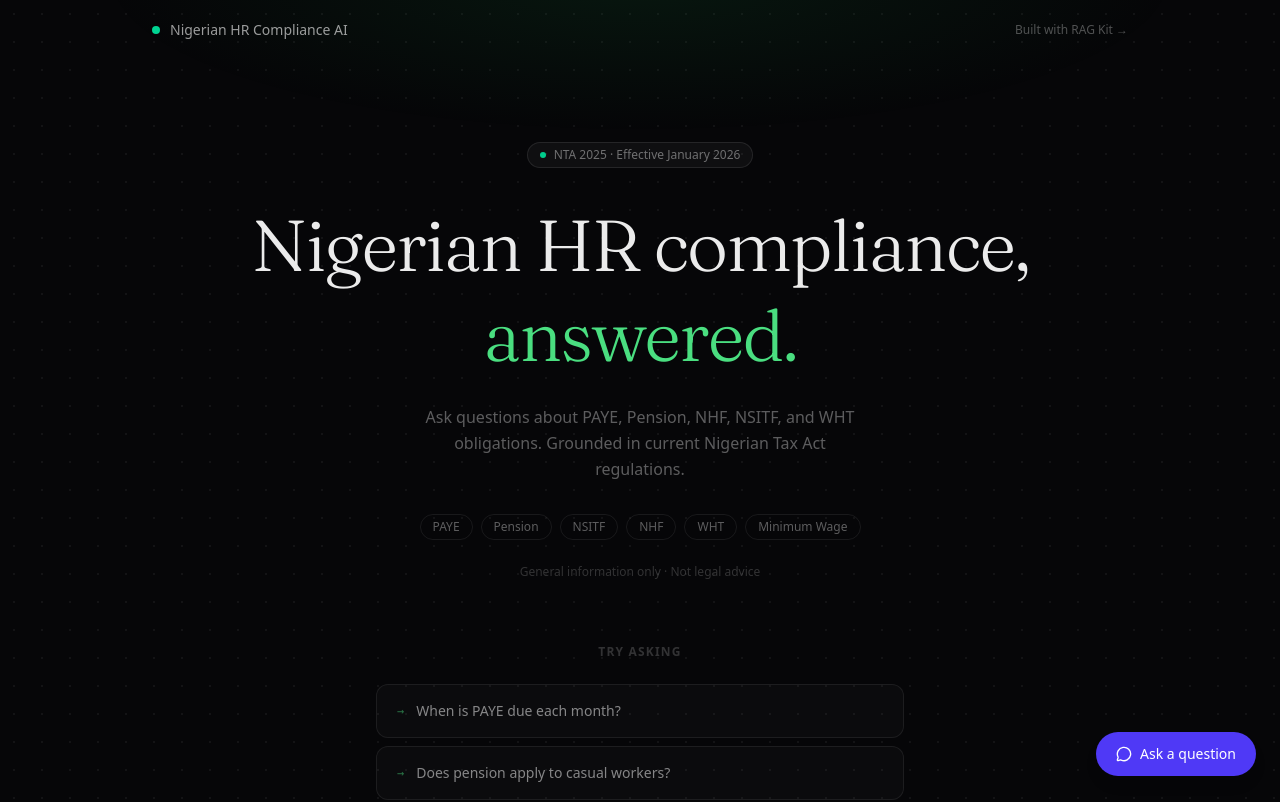
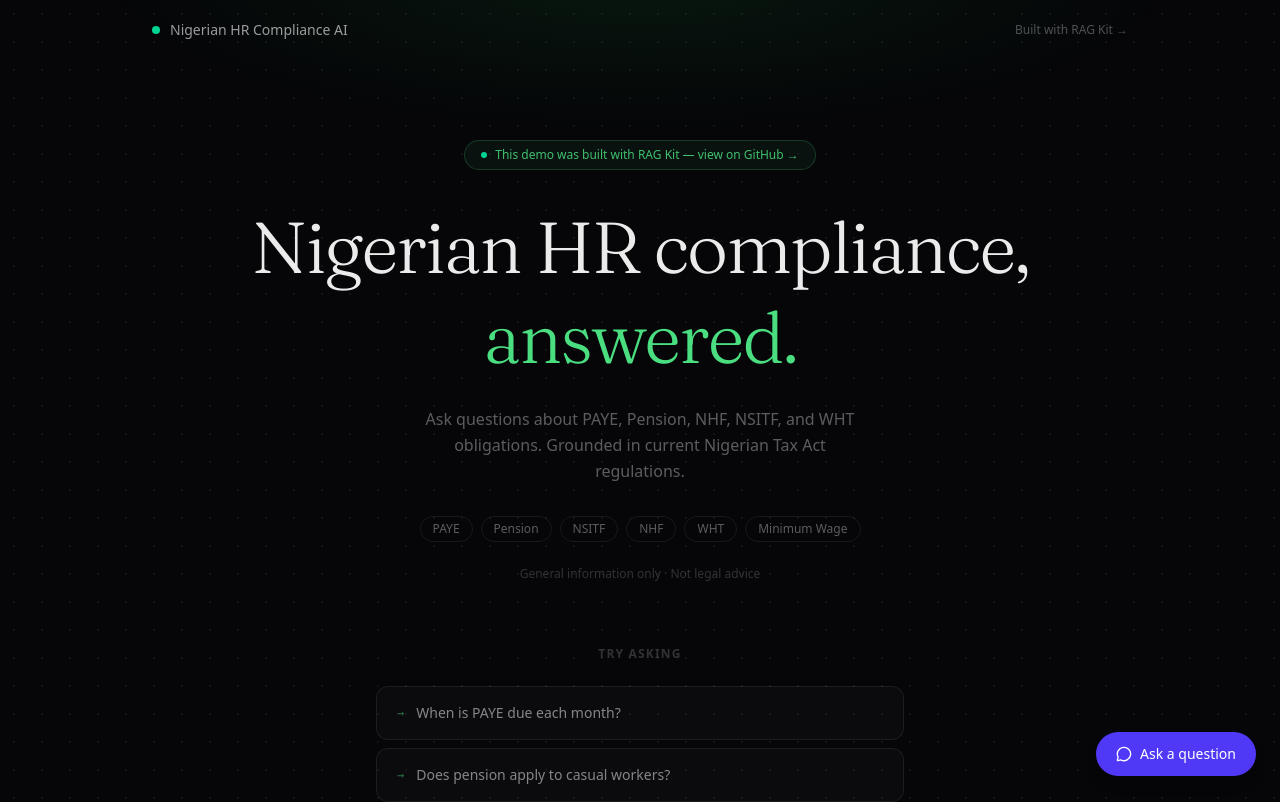
Before and after one commit to zikorachukwuka/RAG-Kit, a Next.js app in the folder demo/: page / in a window 1280 px wide. Shown: the top 802 px of the page. Built offline with nearby package versions, Linux system fonts and the light colour scheme.

Commit message:
Make RAG Kit badge prominent and remove NTA date badge

```diff
--- a/demo/app/page.tsx
+++ b/demo/app/page.tsx
@@ -63,19 +63,21 @@ export default function HomePage() {
 
         {/* Hero */}
         <section className="relative z-10 mx-auto max-w-4xl px-6 pb-16 pt-20 text-center">
-          {/* Live badge */}
-          <div
-            className="mb-8 inline-flex items-center gap-2 rounded-full px-3 py-1"
+          {/* RAG Kit badge */}
+          <a
+            href="https://github.com/zikorachukwuka/RAG-Kit"
+            target="_blank"
+            rel="noopener noreferrer"
+            className="mb-8 inline-flex items-center gap-2 rounded-full px-4 py-1.5 text-xs font-medium transition-all hover:border-emerald-500/40 hover:bg-emerald-500/10"
             style={{
-              border: '1px solid rgba(255,255,255,0.09)',
-              background: 'rgba(255,255,255,0.04)',
+              border: '1px solid rgba(74,222,128,0.2)',
+              background: 'rgba(74,222,128,0.06)',
+              color: 'rgba(74,222,128,0.85)',
             }}
           >
-            <div className="h-1.5 w-1.5 animate-pulse rounded-full bg-emerald-400" />
-            <span className="text-xs" style={{ color: 'rgba(255,255,255,0.4)' }}>
-              NTA 2025 · Effective January 2026
-            </span>
-          </div>
+            <div className="h-1.5 w-1.5 rounded-full bg-emerald-400" />
+            This demo was built with RAG Kit — view on GitHub →
+          </a>
 
           {/* Headline */}
           <h1
```
